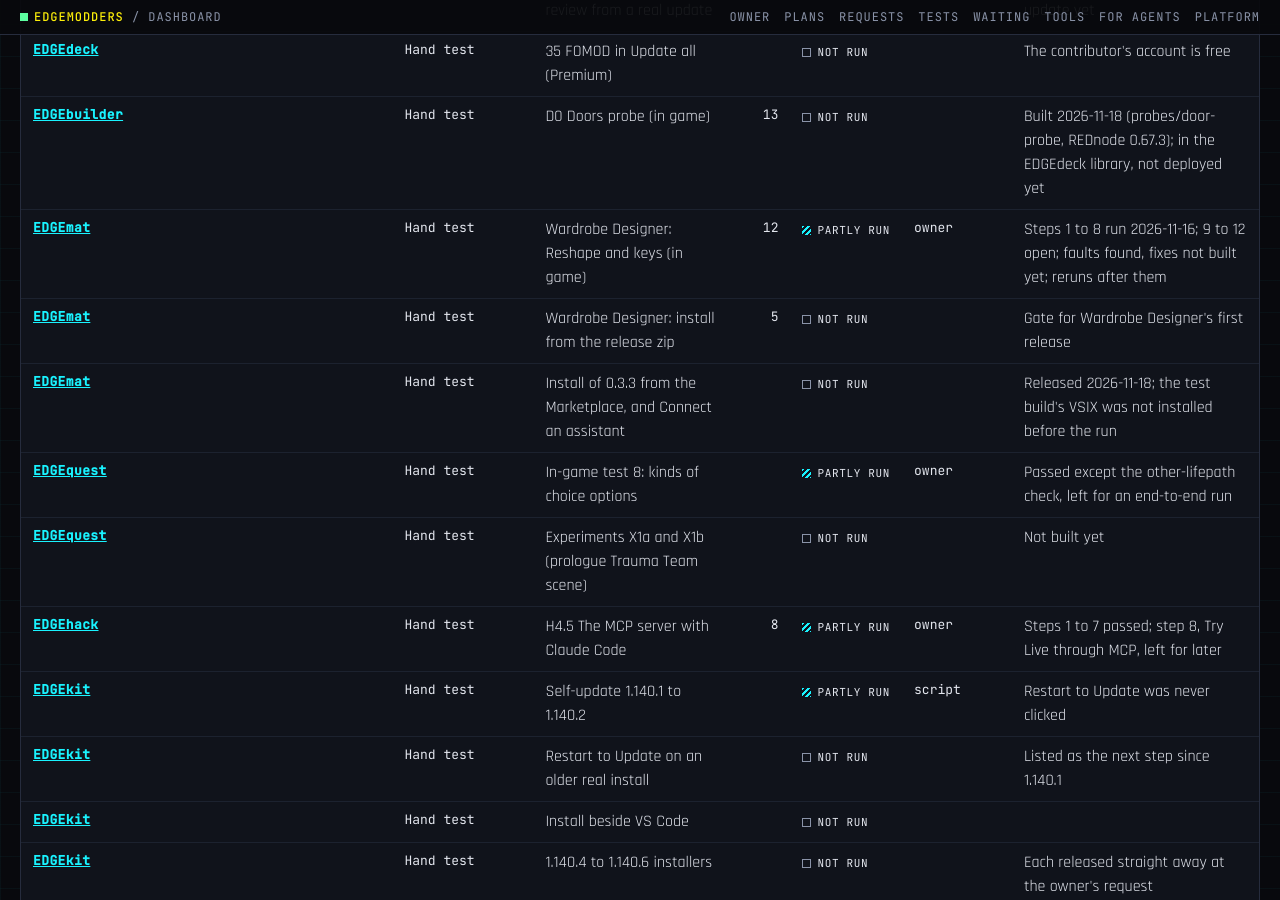
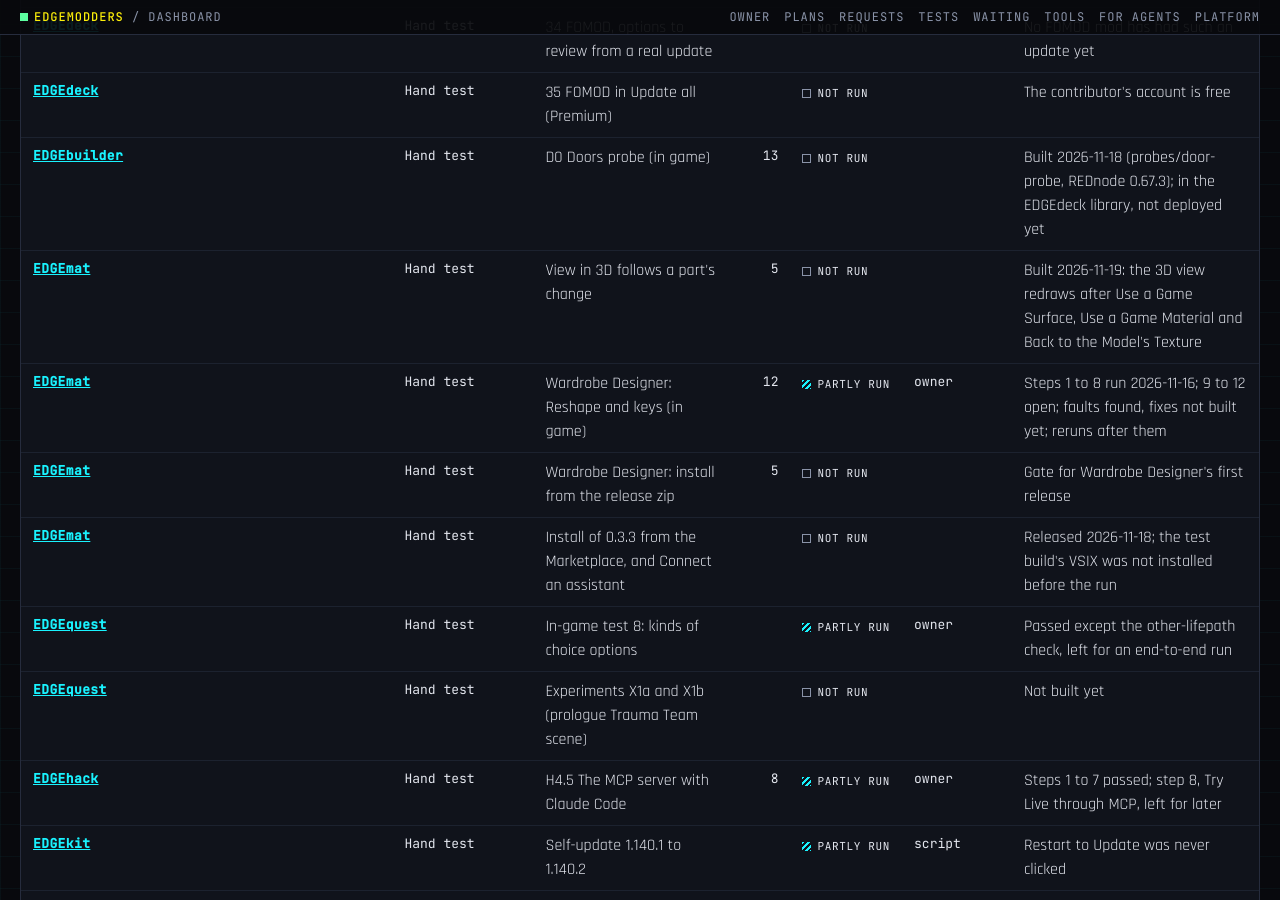
Before and after one commit to Edgemodders/EDGEweb, a Jekyll site: the page docs/dashboard.html, which Jekyll copies as it is, in a window 1280 px wide and 900 px high, scrolled down 9704 px. Built offline with Jekyll 4.4.1, drawn with Linux system fonts in a browser that asks for light colours; some of the changed text lies outside the part shown.

Commit message:
Dashboard: EDGEmat, View in 3D follows a part's change built, its hand test not run
Co-Authored-By: Claude Opus 5.5 <noreply@anthropic.com>

```diff
--- a/docs/assets/dashboard/status.js
+++ b/docs/assets/dashboard/status.js
@@ -1658,11 +1658,18 @@ window.EDGE_STATUS = {
    "nextRelease": {
     "version": "0.3.4",
     "needs": [
-     "0.3.3 released 2026-11-18; nothing new built since. Next work: shine in View in 3D (waits on REDcode #31 for light)",
+     "0.3.3 released 2026-11-18. Since: View in 3D follows a part's change (built 2026-11-19, its hand test not run). Next work: shine in View in 3D (waits on REDcode #31 for light)",
      "Separately, Wardrobe Designer 0.1.0, its own release: fixes built, Reshape and keys rerun, install test, three Nexus screenshots"
     ]
    },
    "handTests": [
+    {
+     "name": "View in 3D follows a part's change",
+     "steps": 5,
+     "status": "not run",
+     "ranBy": null,
+     "note": "Built 2026-11-19: the 3D view redraws after Use a Game Surface, Use a Game Material and Back to the Model's Texture"
+    },
     {
      "name": "The bake: color",
      "steps": 4,
@@ -1728,6 +1735,7 @@ window.EDGE_STATUS = {
     "Finish steps 9 to 12 of Wardrobe Designer's Reshape and keys; answer its session about the screen resolution and the picture click",
     "Delete EDGEmat_ReshapeGame.archive and EDGEmat_Bumps.archive from the game's archive\\pc\\mod (tests done)",
     "Install 0.3.3 from the Marketplace in a normal VS Code, then Connect an assistant",
+    "Run the hand test 'View in 3D follows a part's change' (Ctrl+F5, EDGEmat_PropParts)",
     "Narrow the Azure DevOps token and plan the move to Entra ID publishing before it expires (about February 2027)",
     "Three screenshots for Wardrobe Designer's Nexus page"
    ],
@@ -1736,7 +1744,7 @@ window.EDGE_STATUS = {
     "The Marketplace token lasts to about February 2027, and the next renewal may need Entra ID publishing",
     "The 3D view shows color only: car paint looks flat and glass shows REDcode's swatch there. Shine (roughness, metal) is next, at the owner's request"
    ],
-   "checkedBy": "EDGEmat session, 2026-11-18 (0.3.3 released)"
+   "checkedBy": "EDGEmat session, 2026-11-19 (View in 3D follows a part's change)"
   },
   {
    "name": "EDGEquest",
--- a/docs/dashboard.html
+++ b/docs/dashboard.html
@@ -203,7 +203,7 @@ pre.how { background: #05060a; border: 1px solid var(--line); padding: 12px 14px
 </div>
 <div id="tip" role="tooltip"></div>
 
-<script src="assets/dashboard/status.js?v=58"></script>
+<script src="assets/dashboard/status.js?v=59"></script>
 <script>
 (function () {
   var S = window.EDGE_STATUS;
```
